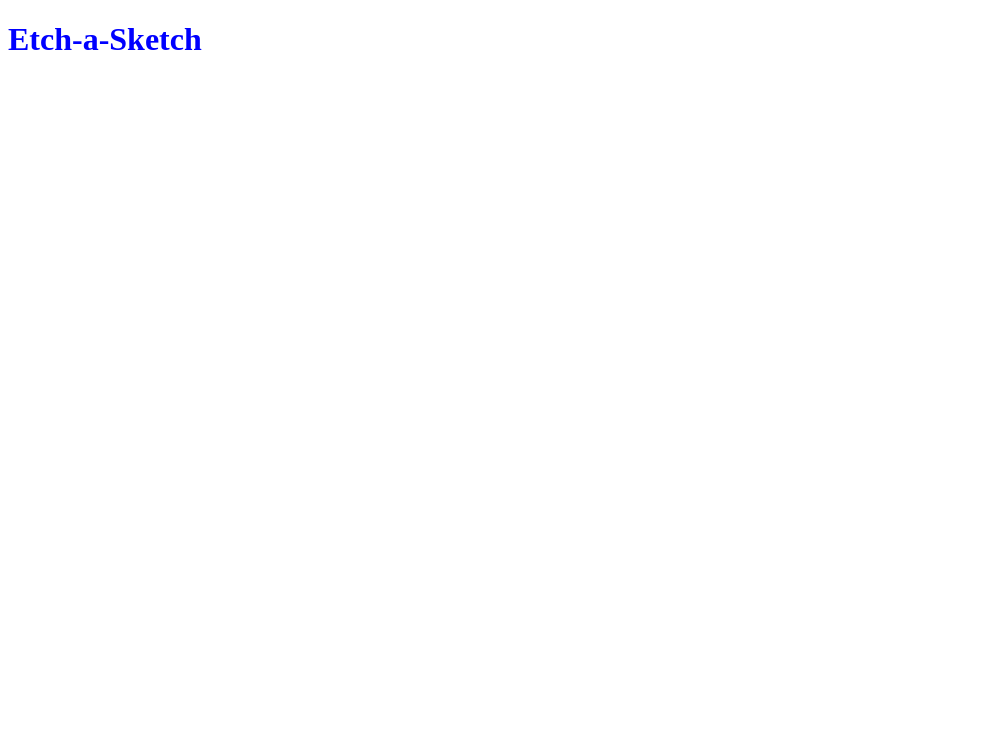
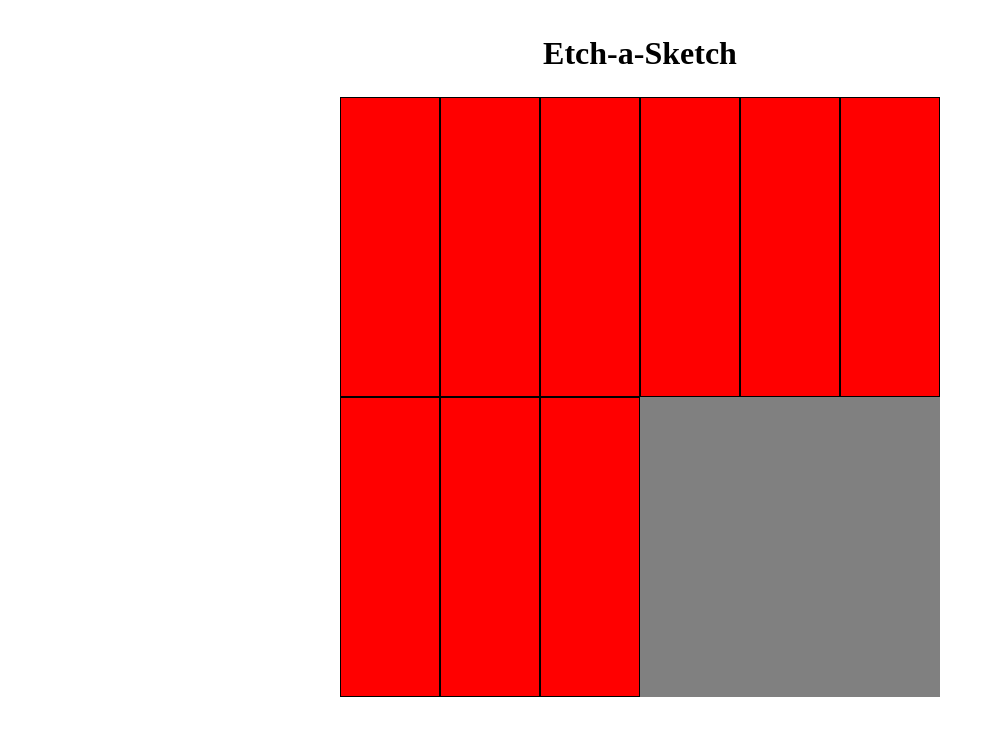
Before and after one commit to freddycdesign/etch-a-sketch, a plain HTML site: page index.html in a window 1280 px wide. Shown: the whole page, without its empty margins (0-995 px from the left). Drawn offline with Linux system fonts and the light colour scheme.

Commit message:
Fixed container with red blocks Made a fixed container with red javascript generated div blocks to fill

```diff
--- a/index.html
+++ b/index.html
@@ -5,14 +5,18 @@
     <meta charset="UTF-8">
     <meta name="viewport" content="width=device-width, initial-scale=1.0">
     <link rel="stylesheet" href="style.css">
-    <script src="script-main.js"></script>
+
     <title>Etch-a-Sketch</title>
 </head>
 
 <body>
     <h1>Etch-a-Sketch</h1>
 
+    <div id="gridContainer">
 
+    </div>
+
+    <script src="script-main.js"></script>
 </body>
 
 </html>
--- a/script-main.js
+++ b/script-main.js
@@ -1 +1,19 @@
 console.log("link test");
+
+const gridContainer = document.getElementById("gridContainer");
+
+//gridBox.style.backgroundColor = "black";
+//gridBox.style.width = "200px";
+
+function addBoxes(row) {
+    for (let i = 0; i < row * row; i++) {
+        const gridBox = document.createElement("div");
+        gridContainer.appendChild(gridBox);
+        gridBox.classList.add("gridBox");
+        //gridBox.style.width = 150 + "px";
+    }
+}
+
+addBoxes(3);
+
+console.log(gridContainer.clientWidth);
--- a/style.css
+++ b/style.css
@@ -1,2 +1,35 @@
-h1 { color: blue;
+* {
+    box-sizing: border-box;
+    margin: 0;
+    padding: 0;
 }
+
+h1 {
+    margin-top: 35px;
+    text-align: center;
+}
+
+body {
+
+}
+
+#gridContainer {
+    display: flex;
+    flex-wrap: wrap;
+    background-color: grey;
+    margin-left: auto;
+    margin-right: auto;
+    margin-top: 25px;
+    width: 600px;
+    height: 600px;
+}
+
+.gridBox {
+    display: inline-block;
+    margin: 0px;
+    padding: 0px;
+    background-color: red;
+    border: 1px solid black;
+    width:100px;
+
+}
```
